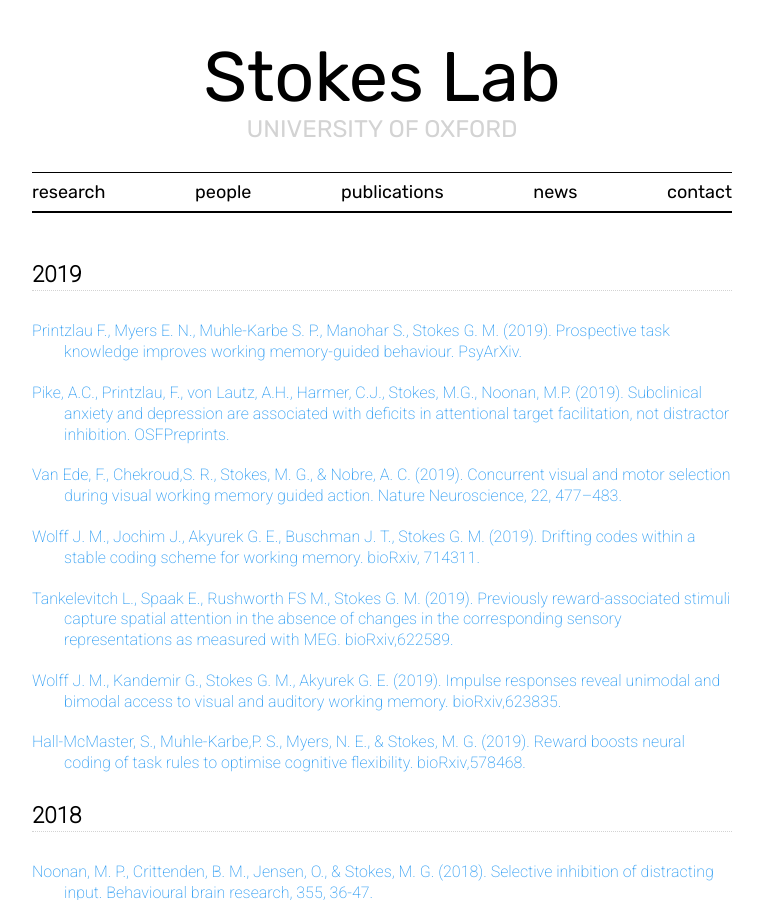
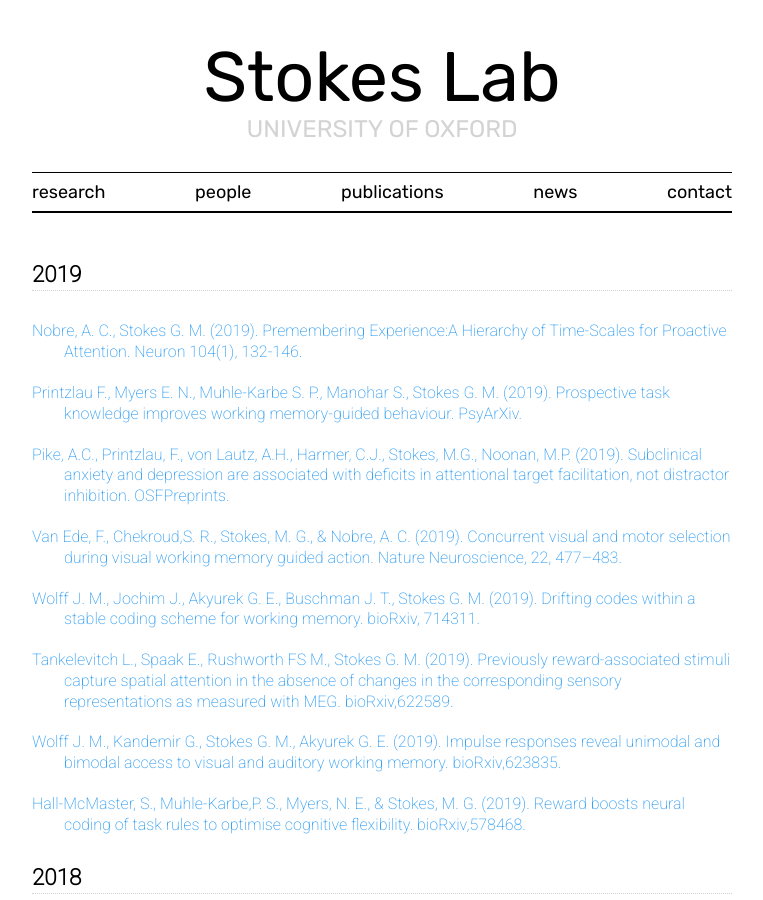
Before and after one commit to stokeslab/stokeslab.github.io, a Jekyll site: the page built from _pages/publications.html, in a window 1280 px wide and 900 px high. Shown: the whole window, without its empty margins (258-1021 px from the left). Built offline with Jekyll 4.4.1, drawn with Linux system fonts in a browser that asks for light colours; nearby versions of some CDN libraries; some web fonts are replaced.

Commit message:
Update publications.html

```diff
--- a/_pages/publications.html
+++ b/_pages/publications.html
@@ -14,7 +14,7 @@
 <p class="pub"> Hall-McMaster, S., Muhle-Karbe,P. S., Myers, N. E., & Stokes, M. G. (2019). Reward boosts neural coding of task rules to optimise cognitive flexibility. bioRxiv,578468. <a href="https://www.biorxiv.org/content/biorxiv/early/2019/03/16/578468.full.pdf" target="_blank">[PDF]</a></p>
 -->
 
-
+<p class="pub"> <a href="https://www.cell.com/action/showPdf?pii=S0896-6273%2819%2930736-6" target="_blank"> Nobre, A. C., Stokes G. M. (2019). Premembering Experience:A Hierarchy of Time-Scales for Proactive Attention. Neuron 104(1), 132-146. </a></p>
 
 <p class="pub"> <a href="https://psyarxiv.com/qhku6/" target="_blank"> Printzlau F., Myers E. N., Muhle-Karbe S. P., Manohar S., Stokes G. M. (2019). Prospective task knowledge improves working memory-guided behaviour. PsyArXiv.</a></p>
 
```
